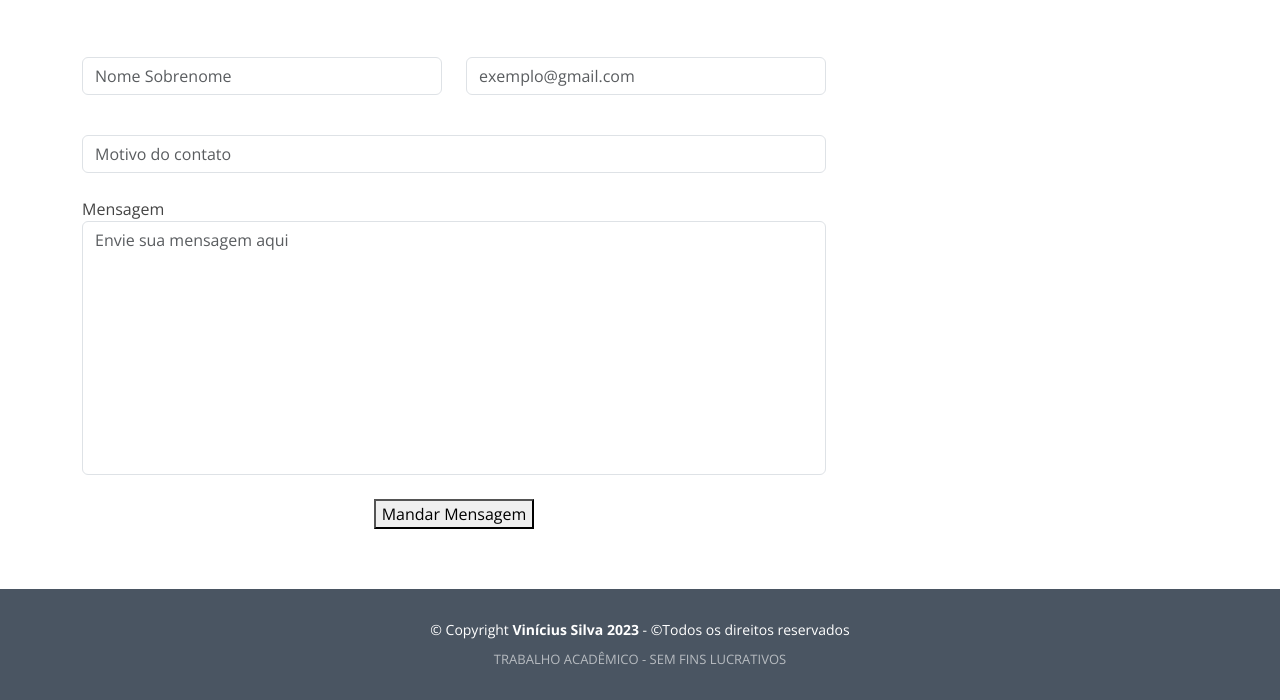
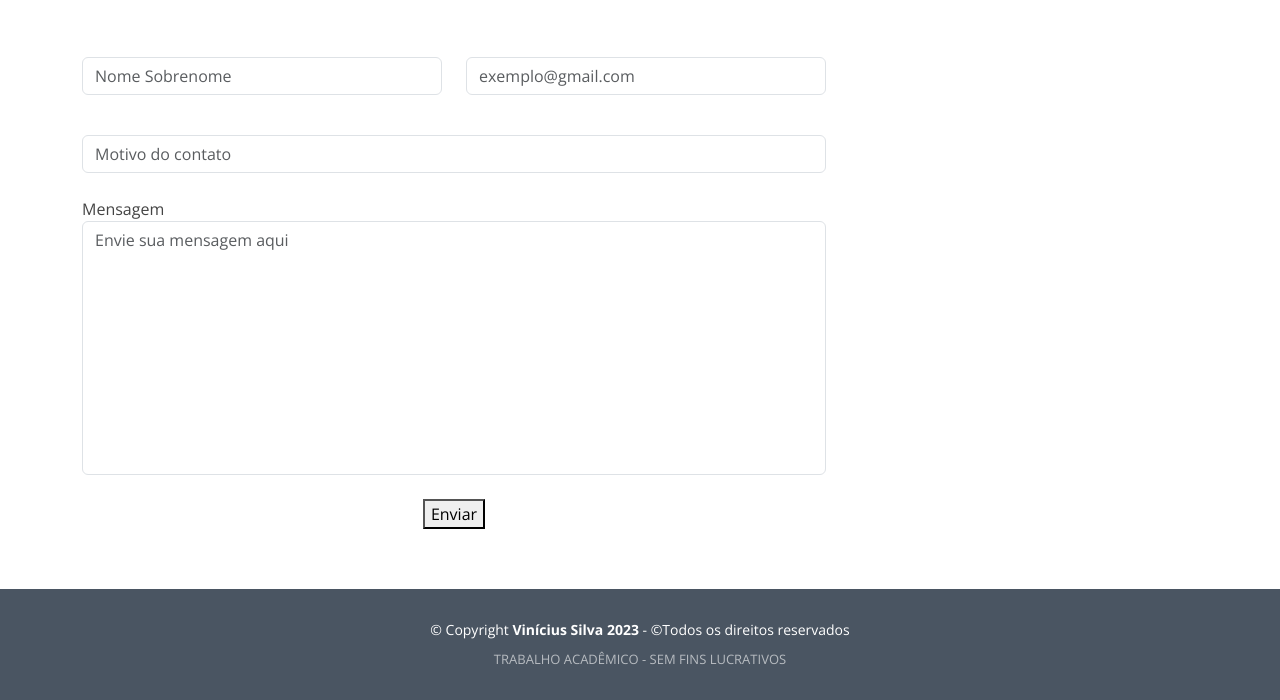
Before and after one commit to vinicius-rodri-silva/psicologia-site, a plain HTML site: page contato.html in a window 1280 px wide. Shown: the part 157-857 px from the top of the page. Drawn offline with nearby package versions, Linux system fonts and the light colour scheme.

Commit message:
Update contato.html

```diff
--- a/contato.html
+++ b/contato.html
@@ -110,7 +110,7 @@
               <textarea name="message" cols="30" class="form-control" style="resize: none;" placeholder="Envie sua mensagem aqui" rows="10" required></textarea><br>
 
               <input type="hidden" name="_next" value="http://viniciussilva.rf.gd/feedback.html">
-              <div class="text-center" ><button type="submit">Mandar Mensagem</button></div>
+              <div class="text-center" ><button type="submit">Enviar</button></div>
           </form>
 
             <!--
```
